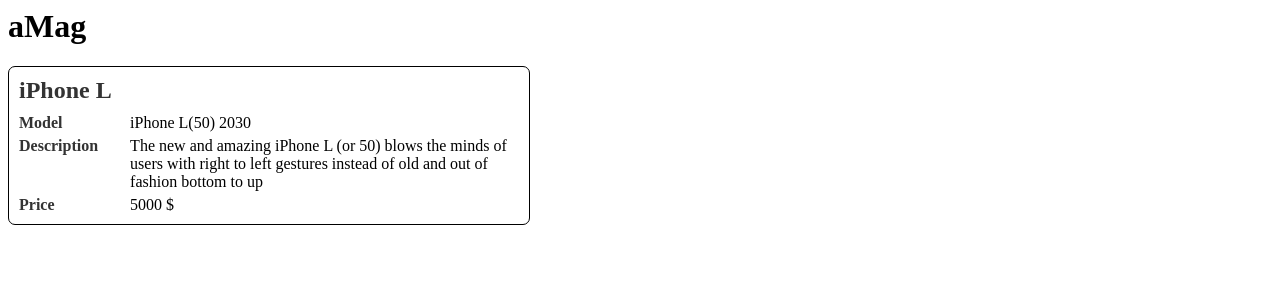
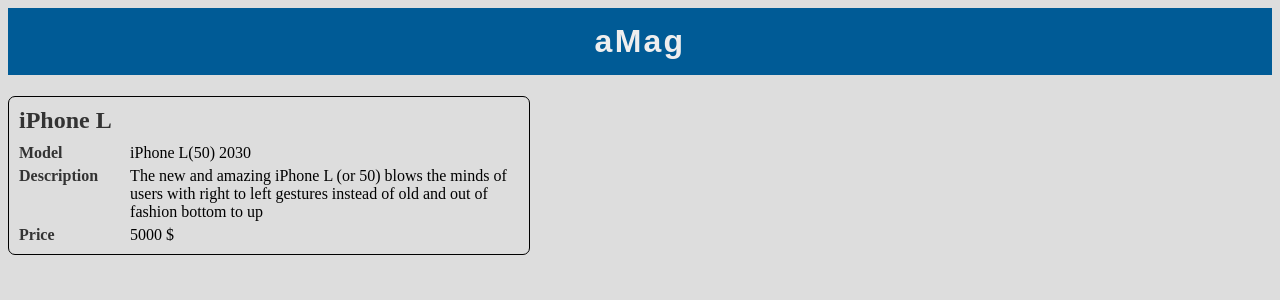
Before and after one commit to x-spert/angular-mag, an Angular app: page / in a window 1280 px wide. Shown: the top 300 px of the page. Built offline with nearby package versions, Linux system fonts and the light colour scheme.

Commit message:
more sytling

```diff
--- a/src/app/app.component.css
+++ b/src/app/app.component.css
@@ -1,5 +1,13 @@
-p {
-  font-family: Lato;
+
+
+.nav-bar {
+  display: flex;
+  justify-content: center;
+  padding: 15px;
+  background-color: #005b96;
+  color: #eee;
+  font-family: sans-serif;
+  letter-spacing: 0.07em
 }
 
 .product {
--- a/src/app/app.component.html
+++ b/src/app/app.component.html
@@ -1,4 +1,4 @@
-<h1>{{name}}</h1>
+<h1 class="nav-bar">{{name}}</h1>
 
 <div class="product">
   <div class="product-title">iPhone L</div>
--- a/src/styles.css
+++ b/src/styles.css
@@ -1 +1,4 @@
 /* Add application styles & imports to this file! */
+body {
+  background-color: #ddd;
+}
```
